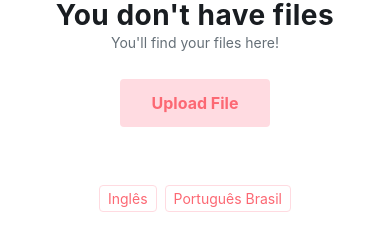
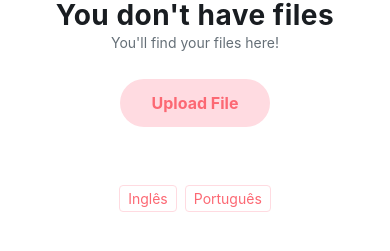
Before and after one commit to danilo-silv/react-native-i18n, a React Native app: screen / in a window 390 px wide. Shown: the part 177-428 px from the top of the page. Built offline with nearby package versions, Linux system fonts and the light colour scheme.

Commit message:
new ui base before i18n

```diff
--- a/App.tsx
+++ b/App.tsx
@@ -8,8 +8,7 @@ import {
   Text,
   View,
 } from 'react-native';
-import AnimationEmpty from './AnimationEmpty';
-import Languages from './Languages';
+import { Languages, AnimationEmpty } from './src/components/';
 
 export default function App() {
   return (
@@ -91,7 +90,7 @@ const styles = StyleSheet.create({
     justifyContent: 'center',
     paddingVertical: 12,
     paddingHorizontal: 32,
-    borderRadius: 4,
+    borderRadius: 25,
     backgroundColor: '#FFDBE1',
   },
   infoButtonText: {
--- a/Languages.tsx
+++ b/src/components/Languages.tsx
@@ -24,7 +24,7 @@ const Languages: FunctionComponent = () => (
         },
       ]}
     >
-      <Text style={styles.langText}>Português Brasil</Text>
+      <Text style={styles.langText}>Português</Text>
     </TouchableOpacity>
   </View>
 );
--- /dev/null
+++ b/src/components/index.ts
@@ -0,0 +1,4 @@
+import Languages from './Languages';
+import AnimationEmpty from './AnimationEmpty';
+
+export { Languages, AnimationEmpty };
```
Also changed, not shown: src/components/AnimationEmpty.tsx (renamed from AnimationEmpty.tsx).
